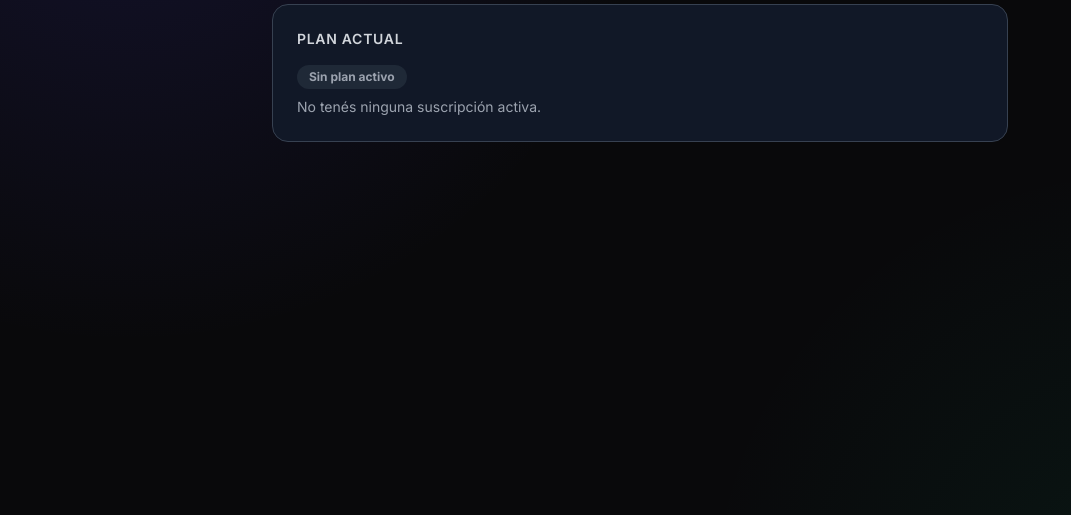
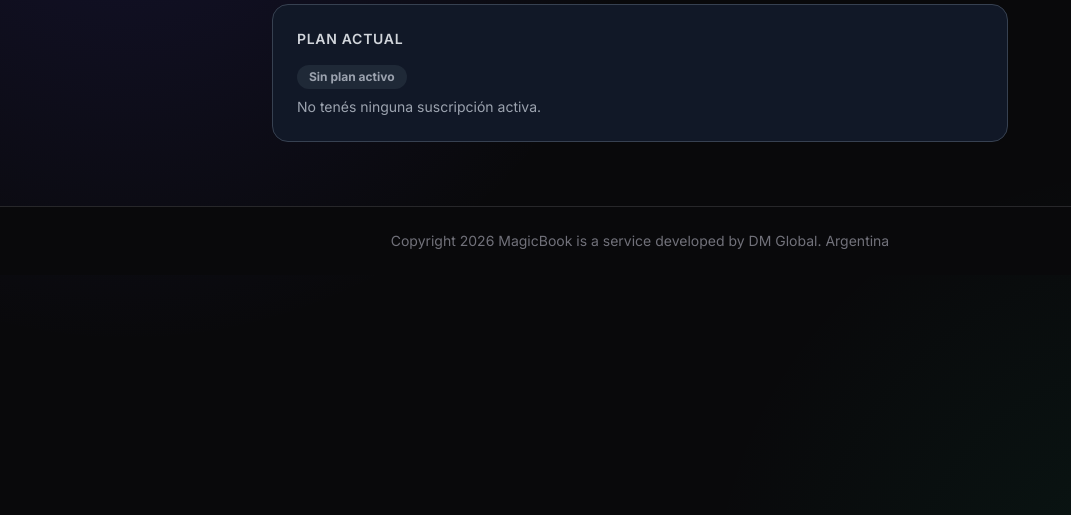
Before and after one commit to marcelodanieldm/magicbook, a Django app: page /accounts/settings/ in a window 1280 px wide. Shown: the part 189-704 px from the top of the page, without its empty margins (0-1071 px from the left). Run offline with Django 4.2, Linux system fonts and the light colour scheme; the visitor is signed in with stand-in values (Sample User, id 1); data that the repository does not hold is empty; some libraries are stand-ins or nearby versions.

Commit message:
Add footer copyright to all pages

```diff
--- a/templates/base.html
+++ b/templates/base.html
@@ -107,6 +107,13 @@
   <main>
     {% block content %}{% endblock %}
   </main>
+
+  <!-- Footer -->
+  <footer class="border-t border-zinc-800 bg-zinc-950 py-6">
+    <div class="max-w-7xl mx-auto px-4 sm:px-6 lg:px-8 text-center text-zinc-500 text-sm">
+      Copyright 2026 MagicBook is a service developed by DM Global. Argentina
+    </div>
+  </footer>
 
   {% if user.is_authenticated %}
   <div id="magic-overlay" class="hidden fixed inset-0 z-[70] bg-gray-950/70 backdrop-blur-sm px-4">
```
